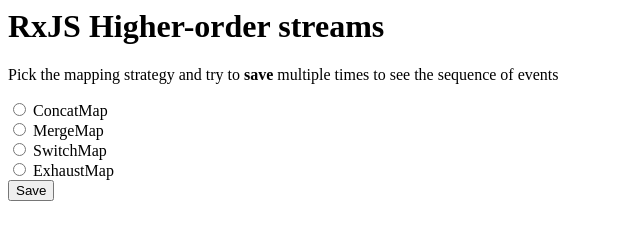
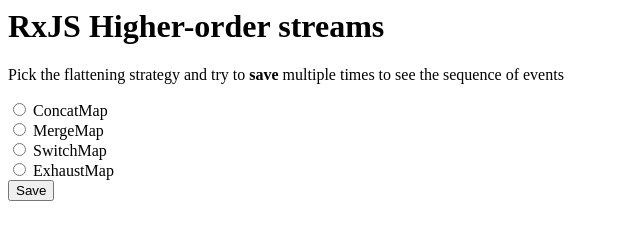
Before and after one commit to bartosz-io/rxjs-higher-order-streams, a website: page index.html in a window 1280 px wide. Shown: the full height of the page, 0-640 px from the left. Drawn offline with Linux system fonts and the light colour scheme.

Commit message:
1 file modified

```diff
--- a/index.html
+++ b/index.html
@@ -13,7 +13,7 @@
 </head>
 
   <h1>RxJS Higher-order streams</h1>
-  <p>Pick the mapping strategy and try to <b>save</b> multiple times to see the sequence of events</p>
+  <p>Pick the flattening strategy and try to <b>save</b> multiple times to see the sequence of events</p>
 
   <div>
     <input type="radio" name="mapping" value="concat" onchange="mappingChanged()">
```
